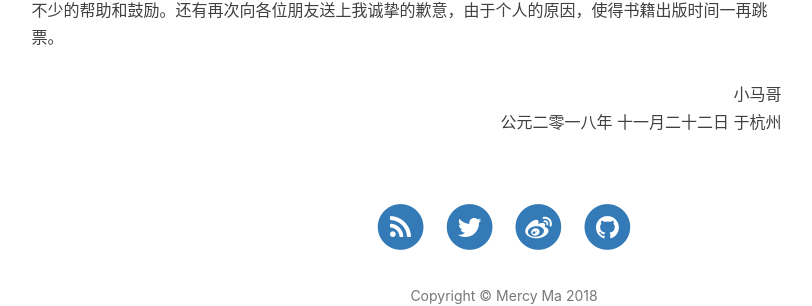
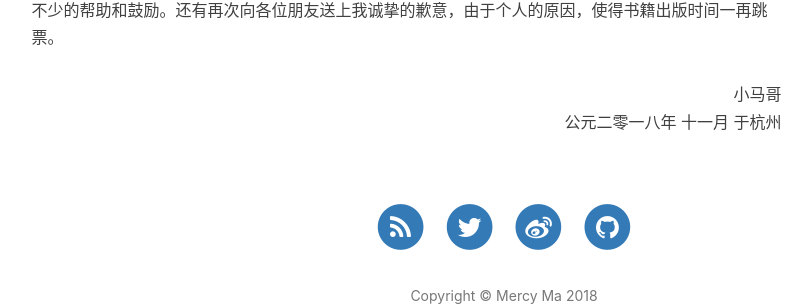
Before and after one commit to mercyblitz/mercyblitz.github.io, a Jekyll site: the page built from books/thinking-in-spring-boot/core/preface.md, in a window 1280 px wide and 900 px high, scrolled down 2075 px. Shown: the part 503-809 px from the top of the window, without its empty margins (136-948 px from the left). Built offline with Jekyll 4.4.1, drawn with Linux system fonts in a browser that asks for light colours; nearby versions of some CDN libraries; our own code applies the rules of GitHub Pages for plain Markdown files; comment, search, counter and statistics services are not loaded; grey boxes are pictures that could not be loaded.

Commit message:
Update preface.md

```diff
--- a/books/thinking-in-spring-boot/core/preface.md
+++ b/books/thinking-in-spring-boot/core/preface.md
@@ -22,5 +22,4 @@
 
 
 <div style="text-align: right">小马哥</div>
-
-<div style="text-align: right">公元二零一八年 十一月二十二日 于杭州</div>
+<div style="text-align: right">公元二零一八年 十一月 于杭州</div>
```
